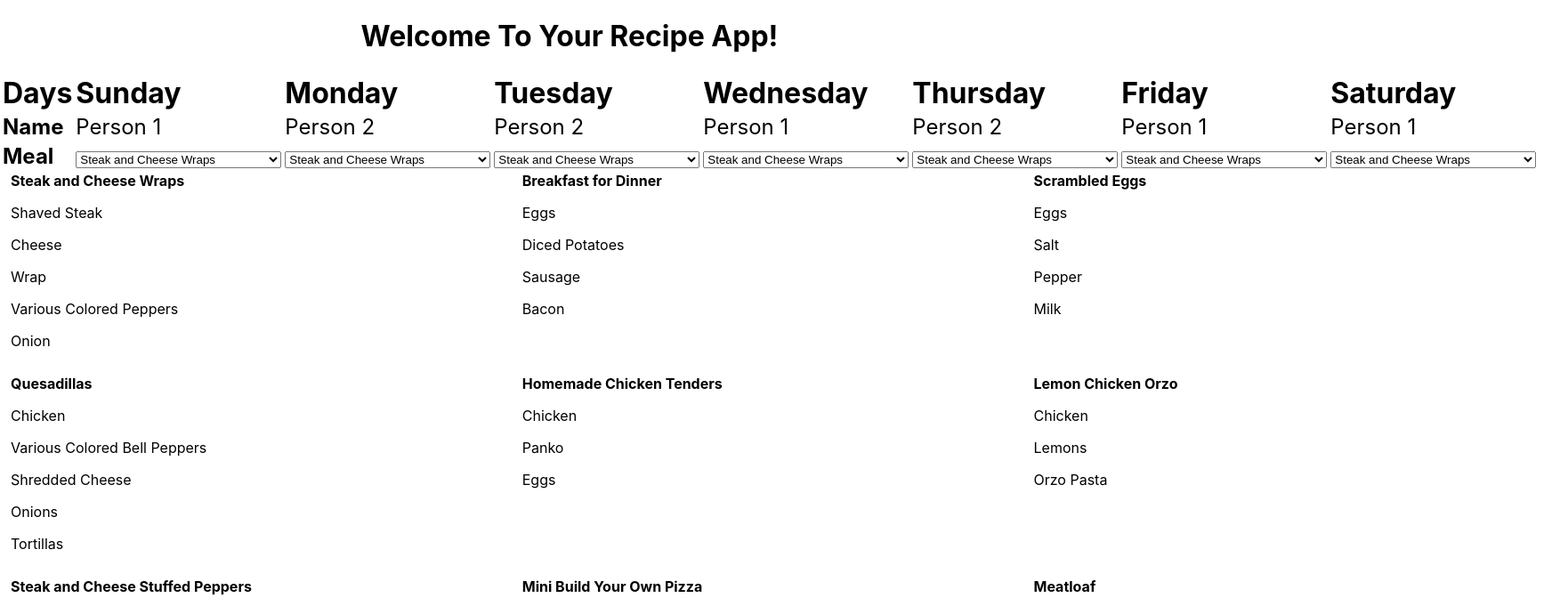
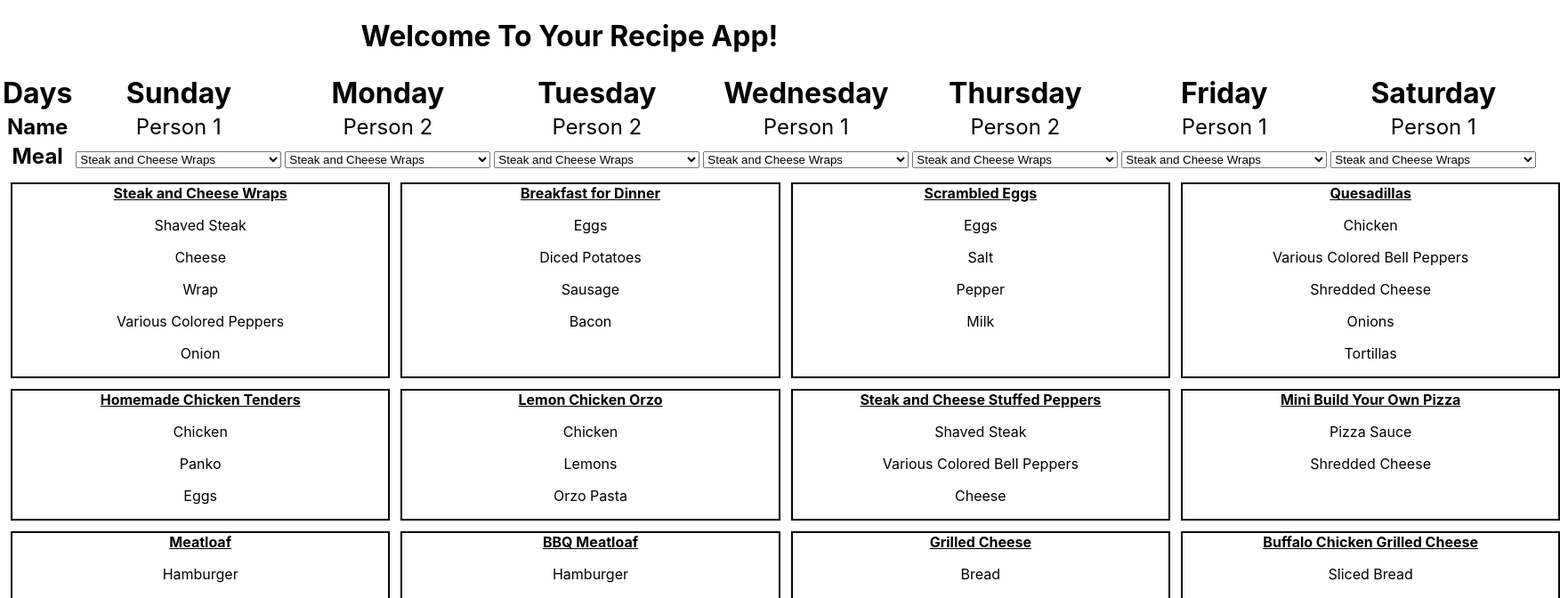
Before and after one commit to Mattmberg/react-recipe-app, a React (Create React App) app in the folder react-recipe-app/: page / in a window 1280 px wide. Shown: the top 672 px of the page at 89% size, 1753 px wide, since content can reach past the window. Built offline with nearby package versions, Linux system fonts and the light colour scheme.

Commit message:
Updating CSS

```diff
--- a/react-recipe-app/src/App.css
+++ b/react-recipe-app/src/App.css
@@ -21,13 +21,15 @@
   padding-left: 12px;
   padding-right: 12px;
   display: grid;
-  grid-template-columns: 33% 33% 33%;
+  grid-template-columns: 25% 25% 25% 25%;
   grid-gap: 12px;
+  margin-top: 12px;
 }
 
 .recipe-card {
   border-style: solid;
   border-width: 2px;
+  text-align: center;
 }
 
 main {
@@ -37,8 +39,10 @@ main {
 
 th {
   font-size: 32px;
+  text-align: center;
 }
 
 td {
   font-size: 24px;
+  text-align: center;
 }
--- a/react-recipe-app/src/components/RecipeCard.jsx
+++ b/react-recipe-app/src/components/RecipeCard.jsx
@@ -2,13 +2,13 @@
 
 export const RecipeCard = ({ id, name, description, ingredients}) => {
     return (
-        <div className ="">
-            <div className="">
-                <div><label className=""><b>{name}</b></label></div>
-                <p className="">
+        <div className ="recipe-card">
+            <div className="recipe-card-body">
+                <div className="recipe-name"><label className=""><b><u>{name}</u></b></label></div>
+                <p className="recipe-description">
                     {description}
                 </p>
-                <p>
+                <p className="ingredient-box">
                 {ingredients.map(ingredient => {
                     return(<p>{ingredient}</p>);
                 })}
```
